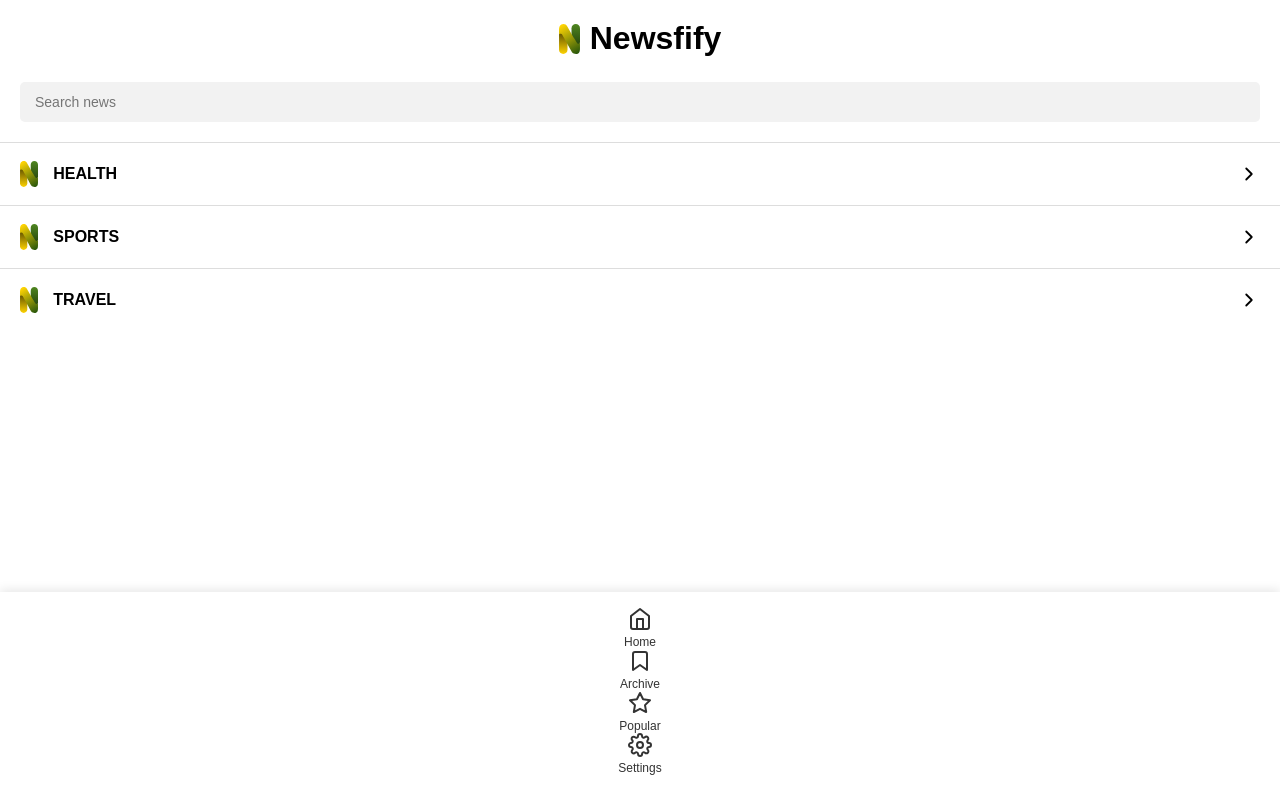
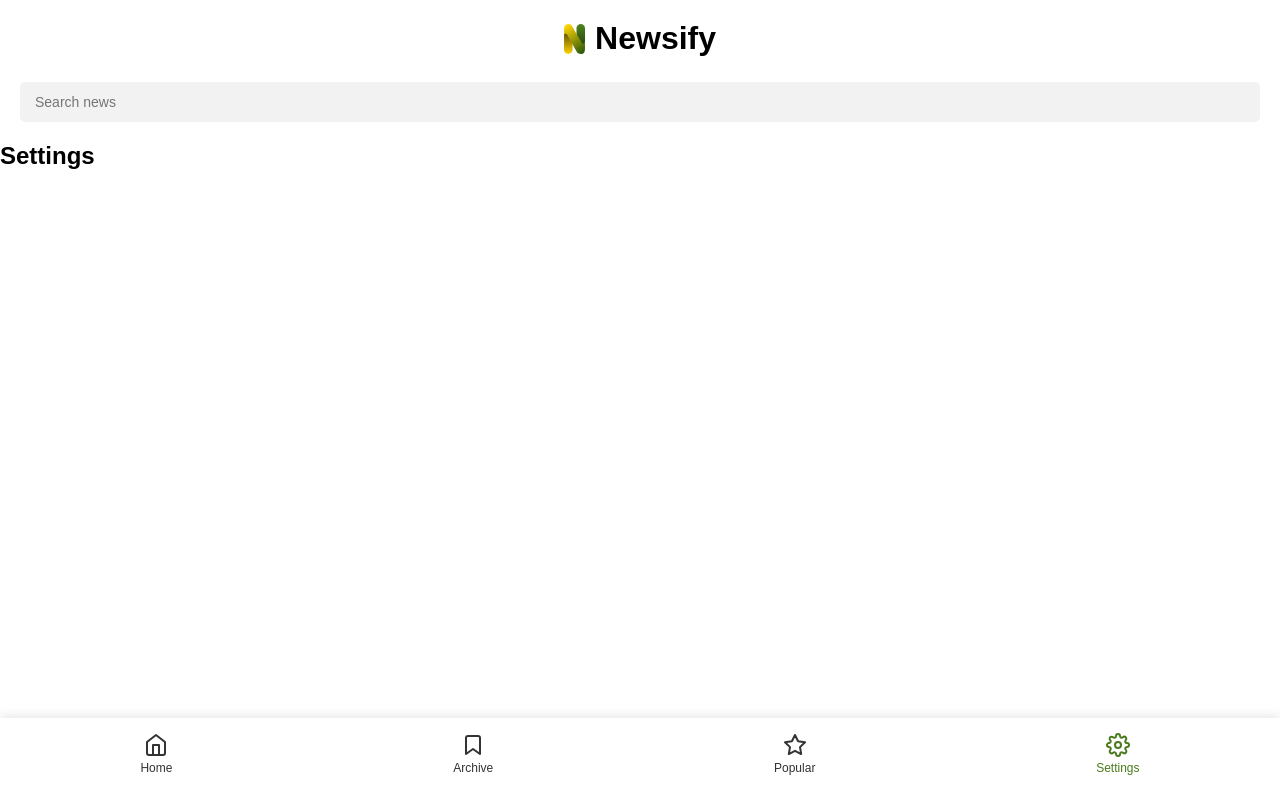
Before and after one commit to frederikpriess/newsify-Frederik, a React (Vite) app in the folder app/: page /settings in a window 1280 px wide. Built offline with nearby package versions, Linux system fonts and the light colour scheme.

Commit message:
Tilføj React Router med sider til Home, Archive, Popular og Settings. Navigation bruger NavLink og markerer aktiv side med grøn. Ret stavefejl i NavLink og forkerte ikoner

```diff
--- a/app/package.json
+++ b/app/package.json
@@ -12,7 +12,8 @@
   "dependencies": {
     "react": "^19.3.1",
     "react-dom": "^19.3.1",
-    "react-icons": "^5.7.0"
+    "react-icons": "^5.7.0",
+    "react-router-dom": "^7.18.7"
   },
   "devDependencies": {
     "@eslint/js": "^10.0.1",
--- a/app/src/App.jsx
+++ b/app/src/App.jsx
@@ -1,13 +1,22 @@
+import {Routes, Route} from 'react-router-dom'
 import Header from './components/Header.jsx'
 import Navigation from './components/Navigation.jsx'
 import Home from './components/Home.jsx'
+import Archive from './components/Archive.jsx'
+import Popular from './components/Popular.jsx'
+import Settings from './components/Settings.jsx'
 
 function App() {
   return (
     <>
-    <Header />
-    <Home />
-    <Navigation />
+      <Header />
+      <Routes>
+      <Route path="/" element={<Home />} />
+      <Route path="/archive" element={<Archive />} />
+      <Route path="/popular" element={<Popular />} />
+      <Route path="/settings" element={<Settings />} />
+      </Routes>
+      <Navigation />
     </>
   )
 }
--- /dev/null
+++ b/app/src/components/Archive.jsx
@@ -0,0 +1,5 @@
+function Archive() {
+    return <main><h2>Archive</h2></main>
+}
+
+export default Archive
--- a/app/src/components/Header.jsx
+++ b/app/src/components/Header.jsx
@@ -5,7 +5,7 @@ function Header() {
         <header className="header">
             <div className="header__logo">
                 <img src={logo} alt="Newsify logo" />
-                <h1>Newsfify</h1>
+                <h1>Newsify</h1>
             </div>
 
             <input type="text" className="header__search" placeholder='Search news'/>
--- a/app/src/components/Navigation.jsx
+++ b/app/src/components/Navigation.jsx
@@ -1,24 +1,25 @@
 import {FiHome, FiBookmark, FiStar, FiSettings} from 'react-icons/fi'
+import { NavLink } from 'react-router-dom'
 
 function Navigation() {
     return (
         <nav className="navigation">
-            <a href="#" className="navigation__link">
+            <NavLink to="/" className="navigation__link">
                 <FiHome />
                 <span>Home</span>
-            </a>
-            <a href="#" className="navigation__link">
-            <FiBookmark />
-            <span>Archive</span>
-            </a>
-            <a href="#" className="navigation__link">
+            </NavLink>
+            <NavLink to="/archive" className="navigation__link">
+                <FiBookmark />
+                <span>Archive</span>
+            </NavLink>
+            <NavLink to="/popular" className="navigation__link">
                 <FiStar />
                 <span>Popular</span>
-            </a>
-            <a href="#" className="navigation__link">
+            </NavLink>
+            <NavLink to="/settings" className="navigation__link">
                 <FiSettings />
                 <span>Settings</span>
-            </a>
+            </NavLink>
         </nav>
     )
 }
--- /dev/null
+++ b/app/src/components/Popular.jsx
@@ -0,0 +1,5 @@
+function Popular() {
+    return <main><h2>Popular</h2></main>
+}
+
+export default Popular
--- /dev/null
+++ b/app/src/components/Settings.jsx
@@ -0,0 +1,5 @@
+function Settings() {
+    return <main><h2>Settings</h2></main>
+}
+
+export default Settings
--- a/app/src/main.jsx
+++ b/app/src/main.jsx
@@ -1,10 +1,13 @@
 import { StrictMode } from 'react'
 import { createRoot } from 'react-dom/client'
+import { BrowserRouter } from 'react-router-dom'
 import './styles/main.scss'
 import App from './App.jsx'
 
 createRoot(document.getElementById('root')).render(
   <StrictMode>
-    <App />
+    <BrowserRouter>
+      <App />
+    </BrowserRouter>
   </StrictMode>,
 )
--- a/app/src/styles/components/_navigation.scss
+++ b/app/src/styles/components/_navigation.scss
@@ -3,6 +3,7 @@
     bottom: 0;
     left: 0;
     width: 100%;
+    display: flex;
     justify-content: space-around;
     padding: 15px 0 25px;
     background-color: white;
@@ -20,5 +21,9 @@
         svg {
             font-size: 24px;
         }
+
+        &.active {
+            color: #4a7a1d;
+        }
     }
 }
```
Also changed, not shown: 1 other file (tests, documents, lock files or other folders).
